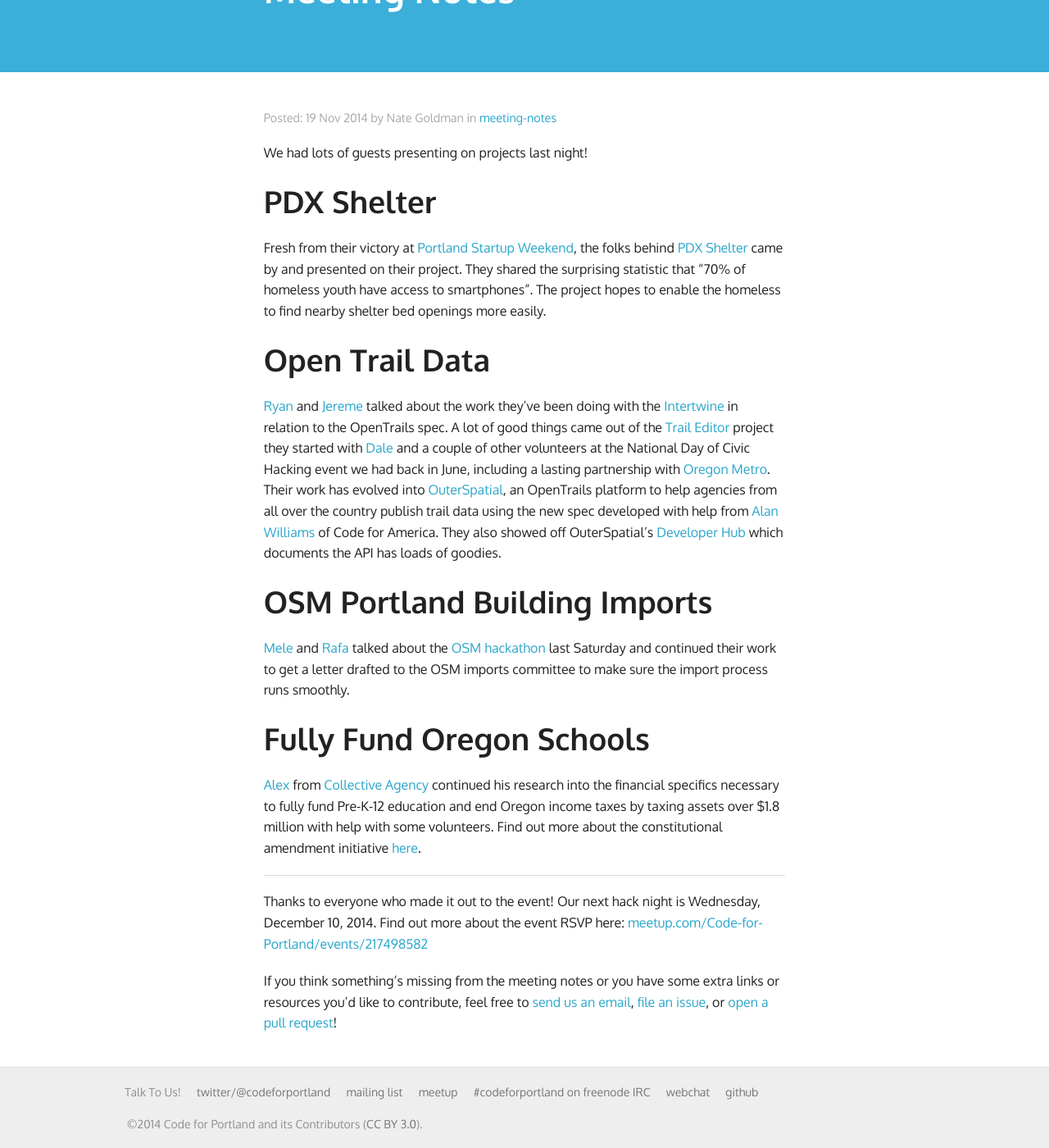
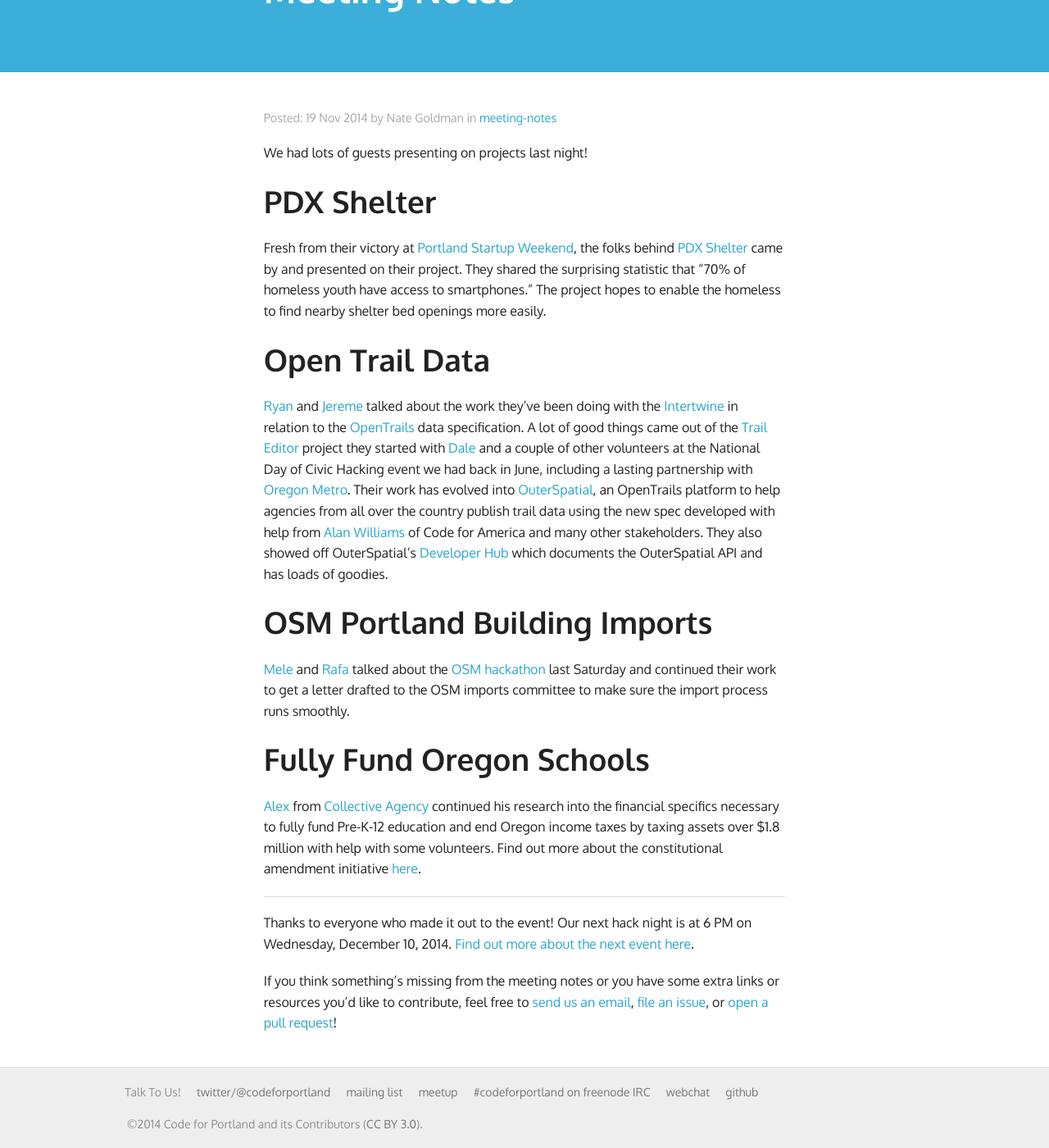
Before and after one commit to code-for-portland-archive/codeforportland.github.io, a Jekyll site: the page built from meeting-notes/_posts/2014-11-19-november-hack-night-meeting-notes.md, in a window 1280 px wide and 1400 px high, scrolled down 207 px. Shown: the whole window at 82% size. Built offline with Jekyll 4.4.1, drawn with Linux system fonts in a browser that asks for light colours; Markdown is read by kramdown in place of the engine named in the settings.

Commit message:
copy edits

```diff
--- a/meeting-notes/_posts/2014-11-19-november-hack-night-meeting-notes.md
+++ b/meeting-notes/_posts/2014-11-19-november-hack-night-meeting-notes.md
@@ -8,11 +8,11 @@
 
 ## PDX Shelter
 
-Fresh from their victory at [Portland Startup Weekend](http://www.bizjournals.com/portland/blog/2014/11/startup-weekend-portland-how-an-app-that-helps-the.html), the folks behind [PDX Shelter](https://pdxshelters.firebaseapp.com/) came by and presented on their project. They shared the surprising statistic that "70% of homeless youth have access to smartphones". The project hopes to enable the homeless to find nearby shelter bed openings more easily.
+Fresh from their victory at [Portland Startup Weekend](http://www.bizjournals.com/portland/blog/2014/11/startup-weekend-portland-how-an-app-that-helps-the.html), the folks behind [PDX Shelter](https://pdxshelters.firebaseapp.com/) came by and presented on their project. They shared the surprising statistic that "70% of homeless youth have access to smartphones." The project hopes to enable the homeless to find nearby shelter bed openings more easily.
 
 ## Open Trail Data
 
-[Ryan](https://twitter.com/ryanbranciforte) and [Jereme](https://twitter.com/jerememonteau) talked about the work they've been doing with the [Intertwine](http://theintertwine.org/) in relation to the OpenTrails spec. A lot of good things came out of the [Trail Editor](http://www.traileditor.org/) project they started with [Dale](https://twitter.com/hollocherdale) and a couple of other volunteers at the National Day of Civic Hacking event we had back in June, including a lasting partnership with [Oregon Metro](http://www.oregonmetro.gov/). Their work has evolved into [OuterSpatial](http://www.outerspatial.com/), an OpenTrails platform to help agencies from all over the country publish trail data using the new spec developed with help from [Alan Williams](alanjosephwilli) of Code for America. They also showed off OuterSpatial's [Developer Hub](http://dev.outerspatial.com/) which documents the API has loads of goodies.
+[Ryan](https://twitter.com/ryanbranciforte) and [Jereme](https://twitter.com/jerememonteau) talked about the work they've been doing with the [Intertwine](http://theintertwine.org/) in relation to the [OpenTrails](http://www.codeforamerica.org/specifications/trails/) data specification. A lot of good things came out of the [Trail Editor](http://www.traileditor.org/) project they started with [Dale](https://twitter.com/hollocherdale) and a couple of other volunteers at the National Day of Civic Hacking event we had back in June, including a lasting partnership with [Oregon Metro](http://www.oregonmetro.gov/). Their work has evolved into [OuterSpatial](http://www.outerspatial.com/), an OpenTrails platform to help agencies from all over the country publish trail data using the new spec developed with help from [Alan Williams](alanjosephwilli) of Code for America and many other stakeholders. They also showed off OuterSpatial's [Developer Hub](http://dev.outerspatial.com/) which documents the OuterSpatial API and has loads of goodies.
 
 ## OSM Portland Building Imports
 
@@ -24,6 +24,6 @@
 
 ---
 
-Thanks to everyone who made it out to the event! Our next hack night is Wednesday, December 10, 2014. Find out more about the event RSVP here: [meetup.com/Code-for-Portland/events/217498582](http://www.meetup.com/Code-for-Portland/events/217498582/)
+Thanks to everyone who made it out to the event! Our next hack night is at 6 PM on Wednesday, December 10, 2014. [Find out more about the next event here](http://www.meetup.com/Code-for-Portland/events/217498582/).
 
 If you think something's missing from the meeting notes or you have some extra links or resources you'd like to contribute, feel free to [send us an email](info@codeforportland.org), [file an issue](https://github.com/CodeForPortland/codeforportland.github.io/issues), or [open a pull request](https://github.com/CodeForPortland/codeforportland.github.io/pulls)!
```
